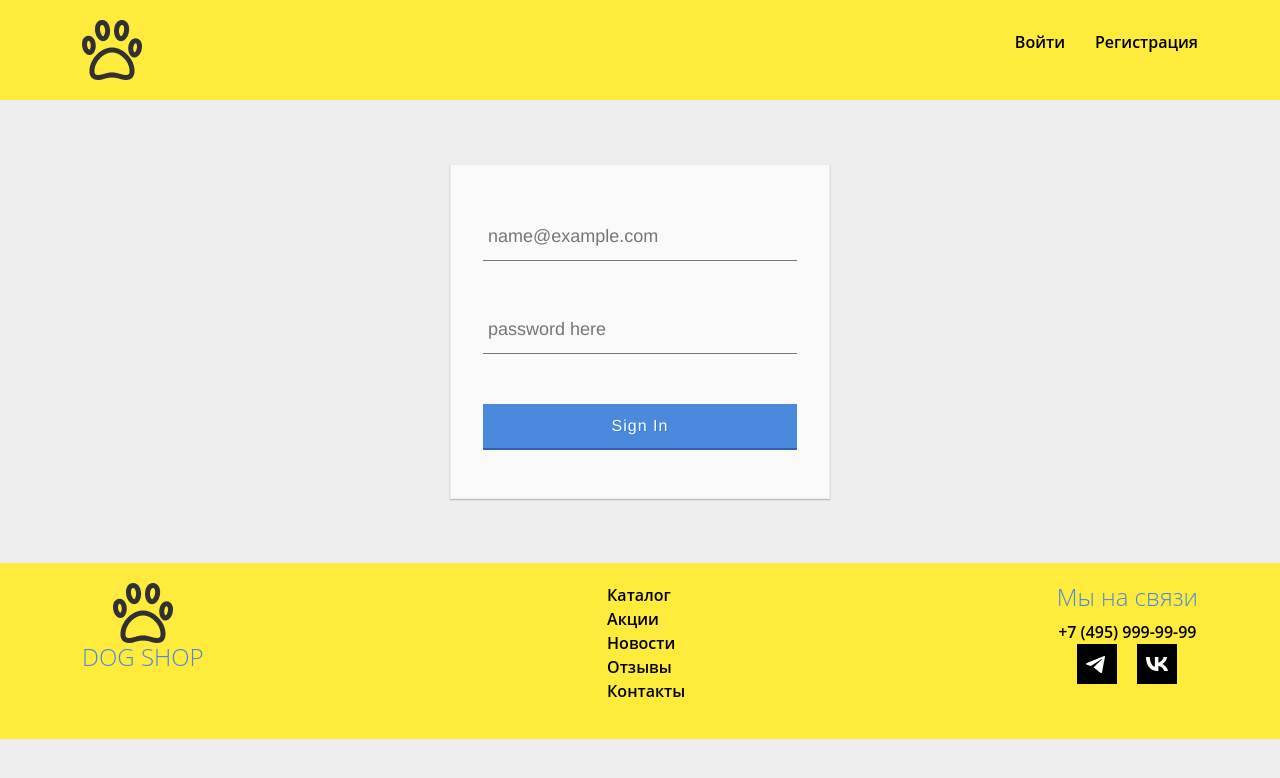
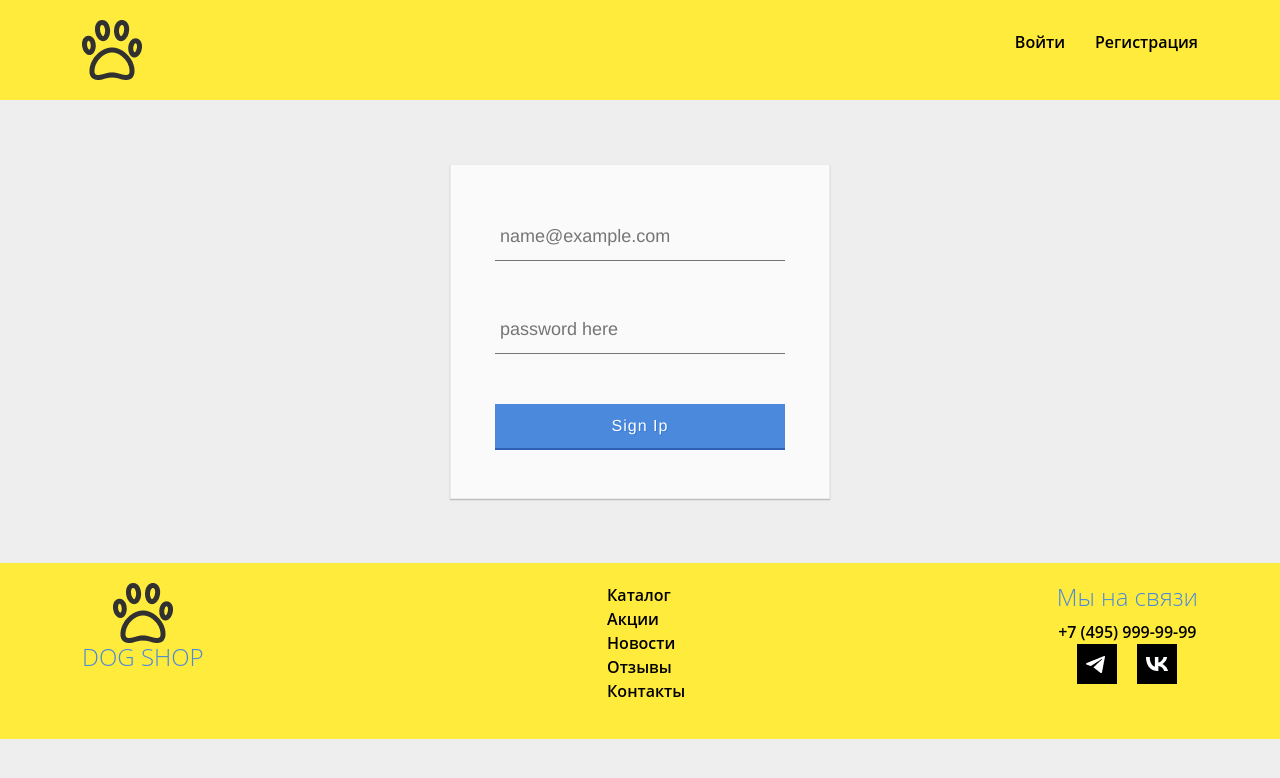
Before and after one commit to ASKqqq/DogShop, a React (Create React App) app: page /signin in a window 1280 px wide. Shown: the top 778 px of the page. Built offline with nearby package versions, Linux system fonts and the light colour scheme.

Commit message:
added singin form

```diff
--- a/src/components/Pages/AutentificationPage/AutentificationPage.jsx
+++ b/src/components/Pages/AutentificationPage/AutentificationPage.jsx
@@ -1,28 +1,50 @@
 import classNames from 'classnames'
-import autStyles from './Autentification.module.css'
+// eslint-disable-next-line import/no-extraneous-dependencies
+import {
+  Formik, Form, Field, ErrorMessage,
+} from 'formik'
+import regStyles from './Autentification.module.css'
+import { validatorSingIp } from './validatorSingIn'
+
+const initialValues = {
+  email: '',
+  password: '',
+}
 
 export const AutentificationPage = () => (
+  <Formik
+    initialValues={initialValues}
+    validationSchema={validatorSingIp}
+    onSubmit={(values) => {
+      console.log(values)
+    }}
+  >
+    <Form>
       <div className="container">
-    <form>
-      <div className={autStyles.group}>
-        <input type="email" placeholder="name@example.com" />
-        <span className={autStyles.highlight} />
+        <div className={regStyles.group}>
+          <Field name="email" type="email" placeholder="name@example.com" />
+          <ErrorMessage name="email" />
+          <span className={regStyles.highlight} />
           <span className="bar" />
         </div>
-      <div className={autStyles.group}>
-        <input type="password" placeholder="password here" />
-        <span className={autStyles.highlight} />
+        <div className={regStyles.group}>
+          <Field name="password" placeholder="password here" />
+          <ErrorMessage name="password" />
+          <span className={regStyles.highlight} />
           <span className="bar" />
         </div>
         <button
           type="button"
-        className={classNames(autStyles.button, autStyles.buttonBlue)}
+          className={classNames(regStyles.button, regStyles.buttonBlue)}
         >
-        Sign In
-        <div className={classNames(autStyles.ripples, autStyles.buttonRipples)}>
-          <span className={autStyles.ripplesCircle} />
+          Sign Ip
+          <div
+            className={classNames(regStyles.ripples, regStyles.buttonRipples)}
+          >
+            <span className={regStyles.ripplesCircle} />
           </div>
         </button>
-    </form>
       </div>
+    </Form>
+  </Formik>
 )
--- /dev/null
+++ b/src/components/Pages/AutentificationPage/validatorSingIn.js
@@ -0,0 +1,10 @@
+// eslint-disable-next-line import/no-extraneous-dependencies
+import * as Yup from 'yup'
+
+export const validatorSingIp = Yup.object({
+  email: Yup.string().email('Invalid email address').required('Required'),
+  password: Yup.string()
+    .required('No password provided.')
+    .min(8, 'Password is too short - should be 8 chars minimum.')
+    .matches(/[a-zA-Z]/, 'Password can only contain Latin letters.'),
+})
```
Lines whose indentation alone changed are shown as unchanged.
